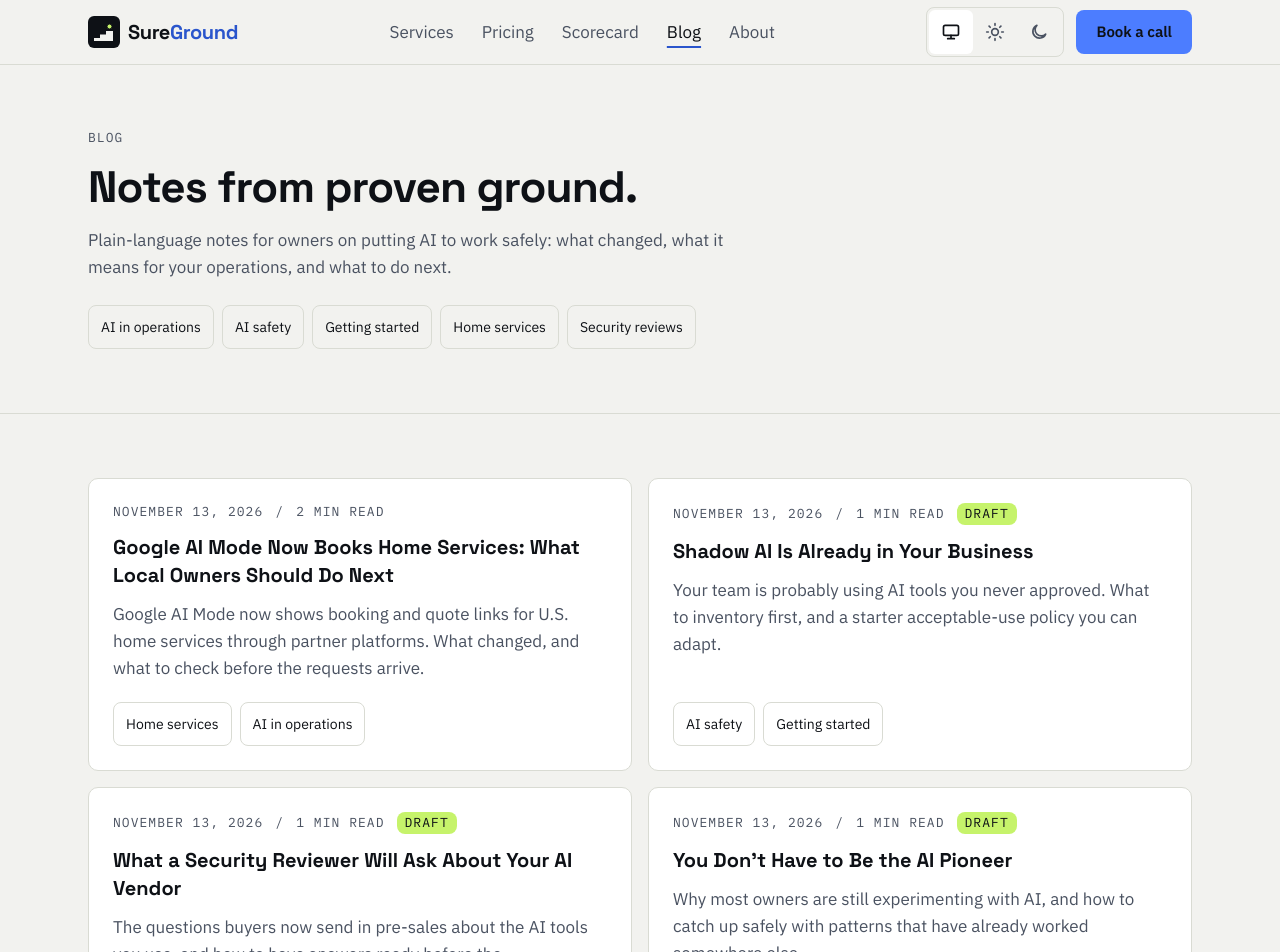
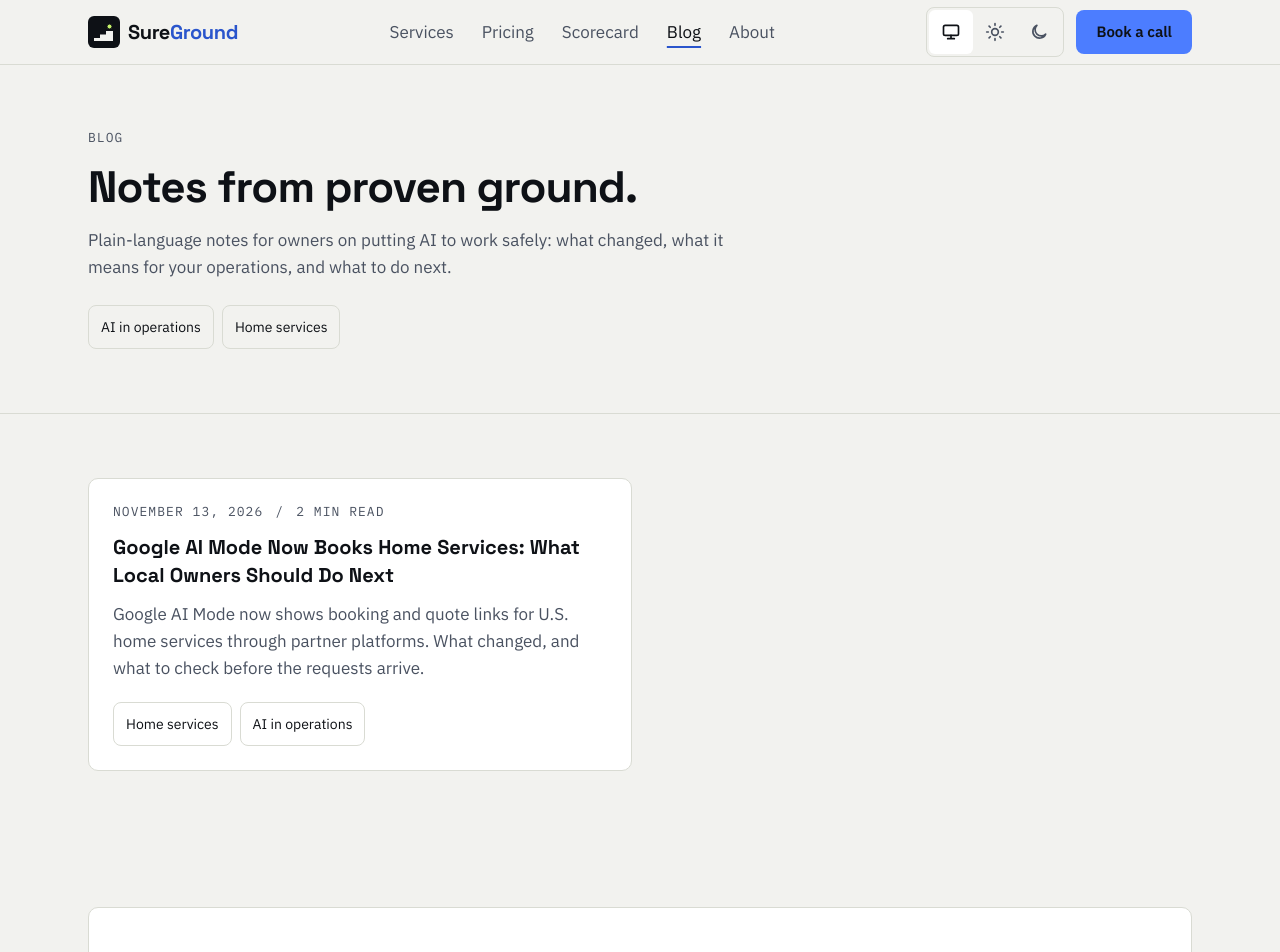
Before and after one commit to dfrho/sureground-tech, a Next.js app: page /blog in a window 1280 px wide. Shown: the top 952 px of the page. Built offline with nearby package versions, Linux system fonts and the light colour scheme.

Commit message:
p3: remove the outline drafts from the blog
Co-Authored-By: Claude Opus 5.5 <noreply@anthropic.com>

```diff
--- a/content/blog/posts.ts
+++ b/content/blog/posts.ts
@@ -17,36 +17,6 @@ const raw: PostMeta[] = [
     draft: false,
     readingMinutes: 2,
   },
-  {
-    slug: "you-dont-have-to-be-the-ai-pioneer",
-    title: "You Don't Have to Be the AI Pioneer",
-    description:
-      "Why most owners are still experimenting with AI, and how to catch up safely with patterns that have already worked somewhere else.",
-    date: "2026-11-13",
-    tags: ["Getting started"],
-    draft: true,
-    readingMinutes: 1,
-  },
-  {
-    slug: "shadow-ai-is-already-in-your-business",
-    title: "Shadow AI Is Already in Your Business",
-    description:
-      "Your team is probably using AI tools you never approved. What to inventory first, and a starter acceptable-use policy you can adapt.",
-    date: "2026-11-13",
-    tags: ["AI safety", "Getting started"],
-    draft: true,
-    readingMinutes: 1,
-  },
-  {
-    slug: "what-a-security-reviewer-will-ask-about-your-ai-vendor",
-    title: "What a Security Reviewer Will Ask About Your AI Vendor",
-    description:
-      "The questions buyers now send in pre-sales about the AI tools you use, and how to have answers ready before the questionnaire arrives.",
-    date: "2026-11-13",
-    tags: ["AI safety", "Security reviews"],
-    draft: true,
-    readingMinutes: 1,
-  },
 ];
 
 export const allPosts: readonly PostMeta[] = raw.map((p) => postMetaSchema.parse(p));
--- a/content/blog/shadow-ai-is-already-in-your-business.mdx
+++ /dev/null
@@ -1,24 +0,0 @@
-{/* COPY: draft (outline for David to write; no facts or statistics yet) */}
-
-<Callout title="Draft outline">
-  This post is an outline for David to write. Any statistic it uses must come from
-  content/sources.ts with a visible citation.
-</Callout>
-
-If no one has told your team which AI tools they may use, some of them have picked their own. This post covers how to find out what is already in use and set simple rules for it.
-
-## What to inventory
-
-Notes: which tools, who uses them, what data goes in, and whether the vendor trains on it or keeps it.
-
-## Rating the risk of each tool
-
-Notes: a simple low, medium, high scale based on the data it touches.
-
-## A starter acceptable-use policy
-
-Notes: approved tools, data that never goes into an AI tool, who to ask before trying a new one.
-
-## Where to go from here
-
-Notes: <OfferLink slug="safe-start" /> covers this end to end.
--- a/content/blog/what-a-security-reviewer-will-ask-about-your-ai-vendor.mdx
+++ /dev/null
@@ -1,20 +0,0 @@
-{/* COPY: draft (outline for David to write; no facts or statistics yet) */}
-
-<Callout title="Draft outline">
-  This post is an outline for David to write. Any statistic it uses must come from
-  content/sources.ts with a visible citation.
-</Callout>
-
-If you sell to larger companies, their security teams now ask about the AI tools inside your product and your operations. This post lists the questions to expect and what a credible answer looks like.
-
-## The questions buyers send
-
-Notes: does our data train your models, where is it stored and for how long, who can access it, what certifications back that up.
-
-## What a credible answer includes
-
-Notes: specific, checkable, consistent across every questionnaire.
-
-## Keeping answers current
-
-Notes: one owner, one answer library, a refresh schedule. <OfferLink slug="answer-engine" /> builds this.
--- a/content/blog/you-dont-have-to-be-the-ai-pioneer.mdx
+++ /dev/null
@@ -1,20 +0,0 @@
-{/* COPY: draft (outline for David to write; no facts or statistics yet) */}
-
-<Callout title="Draft outline">
-  This post is an outline for David to write. Any statistic it uses must come from
-  content/sources.ts with a visible citation.
-</Callout>
-
-Most owners have tried an AI tool. Far fewer have put one to work in a process they rely on. This post explains why that gap is normal and how to close it without being the test case.
-
-## Why most owners are still experimenting
-
-Notes: the trust barriers (privacy, accuracy, not knowing where to start), each with a cited statistic.
-
-## What "proven ground" means in practice
-
-Notes: start with a workflow someone else has already automated, on tools with a track record, with a person approving the parts that matter.
-
-## A safe first step
-
-Notes: the scorecard or a Fit Call, then one small, measured workflow.
```
Also changed, not shown: 3 other files (tests, documents, lock files or other folders).
